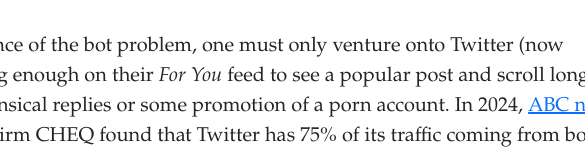
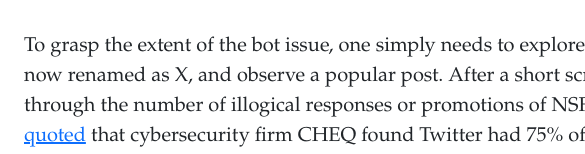
Before and after one commit to tailaiwang/bot-analysis, a React (Vite) app in the folder bot-analysis-react/: page /bot-analysis/background in a window 390 px wide. Shown: the part 593-747 px from the top of the page, 585 px wide, since content can reach past the window. Built offline with nearby package versions, Linux system fonts and the light colour scheme.

Commit message:
made mobile adjustments and editted some of the words in background page

```diff
--- a/bot-analysis-react/src/App.css
+++ b/bot-analysis-react/src/App.css
@@ -1,11 +1,18 @@
 .post {
   height: 100%;
-  width: 1000px;
+  max-width: 1000px;
+  width: 100%;
   margin: 20px;
   display: flex;
   flex-direction: column;
   justify-content: center;
   align-items: center;
+}
+
+.post-item {
+  flex-grow: 1;
+  flex-shrink: 1;
+  max-width: fit-content;
 }
 
 .post-container {
@@ -18,6 +25,8 @@
   background-color: #343a40;
   color: #fff;
   padding: 20px 0;
+  width: 100vw;
+  position: relative;
 }
 
 h1 {
--- a/bot-analysis-react/src/components/Footer.tsx
+++ b/bot-analysis-react/src/components/Footer.tsx
@@ -2,7 +2,7 @@ import React from 'react';
 
 const Footer: React.FC = () => {
   return (
-    <footer className="py-3 bg-dark text-white text-center">
+    <footer className="py-3 bg-dark text-white text-center footer">
       <div className="container">
         <p className="m-0">Made with ❤️ by Tailai, Alex, and Isaiah</p>
       </div>
--- a/bot-analysis-react/src/pages/Analysis.tsx
+++ b/bot-analysis-react/src/pages/Analysis.tsx
@@ -18,7 +18,7 @@ const Analysis: React.FC = () => {
     <div>
       <div className='container post-container'>
         <div className='post'>
-          <div className="jumbotron text-left">
+          <div className="col-md-10 mx-auto text-left post-item">
             <div className="container">
               <Link to="/bot-analysis/" className="btn btn-sm btn-outline-primary"> &lt; Back to Home </Link>
               <h1 className="display-4">Our Analysis: A Live Reddit Data Investigation</h1>
@@ -64,7 +64,7 @@ const Analysis: React.FC = () => {
             <p className='lead content-paragraph'>
               GitHub user <a href="https://github.com/creme332/reddit-spam-bot-detector">creme332 created a heuristic-based algorithm</a> that attempts to classify bots based on account metadata (account age, posting frequency, verification status). The heuristics picked are reminiscent of how a human would guess whether an account is a bot (kind of like an “eye test”).  Note that this heuristic-based algorithm is not deterministic for an account - if the metadata of the account changes, the model's prediction may change. The user warned that the model isn't very accurate, but we figured using metadata heuristics would provide an important baseline for what simple tools could do. We ran the model on its own training data and our testing data, and reproduced the following results:
             </p>
-            <div style={{ display: 'flex', justifyContent: 'center', alignItems: 'center', height: '100%' }}>
+            <div style={{ display: 'flex', justifyContent: 'center', alignItems: 'center', height: '100%' }} className='post-item'>
               <BarChart
                 width={800}
                 height={300}
--- a/bot-analysis-react/src/pages/Background.tsx
+++ b/bot-analysis-react/src/pages/Background.tsx
@@ -12,7 +12,7 @@ const Background: React.FC = () => {
     <div>
       <div className='container post-container'>
         <div className='post'>
-          <div className="jumbotron text-left">
+          <div className="col-md-10 mx-auto text-left post-item">
             <div className="container">
               <Link to="/bot-analysis/" className="btn btn-sm btn-outline-primary my-4"> &lt; Back to Home </Link>
               <h1 className="display-4">Background: What is the Bot Problem?</h1>
@@ -30,17 +30,16 @@ const Background: React.FC = () => {
               <br/>
               <h2 className="content-subtitle text-center mb-4">The Bot Problem</h2>
               <p className='lead content-paragraph'>
-                To understand the prevalence of the bot problem, one must only venture onto Twitter (now known as X)
-                and scroll long enough on their <i>For You</i> feed to see a popular post and scroll long enough to see either
-                 nonsensical replies or some promotion of a porn account. In 2024, <a href='https://www.abc.net.au/news/science/2024-02-28/twitter-x-fighting-bot-problem-as-ai-spam-floods-the-internet/103498070'>ABC news quoted</a> that
-                 cybersecurity firm CHEQ found that Twitter has 75% of its traffic coming from bots, while other platforms like Facebook,
-                 Instagram, and TikTok have only around 3%. So while some platforms are doing well at mitigating this
+              To grasp the extent of the bot issue, one simply needs to explore their "For You" feed on Twitter, now renamed as X, and observe a popular post.
+               After a short scroll, the issue becomes obvious through the number of illogical responses or promotions of NSFW accounts. In 2024, <a href='https://www.abc.net.au/news/science/2024-02-28/twitter-x-fighting-bot-problem-as-ai-spam-floods-the-internet/103498070'>ABC news quoted</a> that
+                 cybersecurity firm CHEQ found Twitter had 75% of its traffic coming from bots, while other platforms like Facebook,
+                 Instagram, and TikTok had only around 3%. So while some platforms are doing well at mitigating this
                  problem with their efforts in moderation, other platforms like Twitter clearly are not doing enough.
                  This spike of bot activity on Twitters platform is likely attributed to <a href='https://www.npr.org/2024/03/07/1235784919/twitter-x-bots-social-media-elon-musk'>Elon Musk’s decision</a> to cut
-                 moderation costs substantially and dissolved Twitter’s Internal Trust and Safety Council. This was done
+                 moderation costs substantially and dissolve Twitter’s Internal Trust and Safety Council. This was done
                  by Elon Musk in an attempt to make Twitter more profitable by minimizing unnecessary expenses, but clearly
                   this has had a profound impact on the level of bot activity seen today. Further exacerbating this was the
-                   decision to introduce a new paid account tier to actually solve the bot problem, but some experts say this
+                   decision to introduce a new paid account tier to make bot farms too expensive, but some experts say this
                     intensified the visibility of bots since paid accounts had higher visibility in comments.
               </p>
               <div className='content-container'>
@@ -56,16 +55,16 @@ const Background: React.FC = () => {
                 making it much more costly to use third party vendors. Reddit moderators have expressed their grievances
                   to such changes, emphasizing how such third party tools helped them manage the overwhelming amount of
                   bots in their communities. With new generative AI being released such as GPT-3 and GPT-4, the problem
-                  with identifying these bots by both machine learning and human methods has become increasing difficult.
+                  with identifying these bots by both machine learning and human methods has become increasing difficult as well.
                   The largest concern however is the ever expanding <i>For You</i> feeds that social media companies are trying
-                  to grow. With these feeds, users are exposed to accounts that not within their personal networks and
-                  thus are much more likely to see ai generated content and bots themselves. With such problems
+                  to grow. With these feeds, users are exposed to accounts that are not within their personal networks and
+                  thus users are much more likely to see ai generated content and bots themselves. With such problems
                   intersecting, many internet theorists believe we already live in a <a href='https://www.forbes.com/sites/danidiplacido/2024/01/16/the-dead-internet-theory-explained/?sh=15e8ffea57c2'>Dead Internet Theory</a> scenario.
               </p>
               <h2 className="content-subtitle text-center mb-4">Who's creating these bots and why?</h2>
               <p className='lead content-paragraph'>
                 There are many different bad actors that use these bots, but their motives are always to influence either
-                users' actions or beliefs. The two most common end goals of this influence usually fall into two categories:
+                users' actions or beliefs. The end goals of this influence usually fall into two categories:
                 foreign influence and financial gain. Over the course of the Ukraine-Russia war, many bot accounts have been {" "}
                  <a href="https://www.theguardian.com/world/2022/may/01/troll-factory-spreading-russian-pro-war-lies-online-says-uk ">found supporting Pro-Russian opinions</a> to
                  improve public perception of Russia’s invasion of Ukraine. This botfarm (i.e. a network of bots) has been linked back to an old arms factory
@@ -89,7 +88,7 @@ const Background: React.FC = () => {
               <h2 className="content-subtitle text-center mb-4">The Consequences</h2>
               <p className='lead content-paragraph'>
               Through our investigation, we found that while bots may affect the overall user experience on these platforms and
-               cause frustration, there are much deeper problems. Members of other countries
+               cause frustration, there are much deeper problems at play. Members of other countries
                such as Russia can utilize these bots to try
                and undermine democracy by spreading misinformation through their bot farms. With generative AI, this misinformation can be even more
                 powerful and threaten even the belief in objective truths which democracy relies on. This <a href="https://ssrn.com/abstract=3213954"> liar’s dividend</a> threatens not
--- a/bot-analysis-react/src/pages/Industry.tsx
+++ b/bot-analysis-react/src/pages/Industry.tsx
@@ -39,7 +39,7 @@ const Industry: React.FC = () => {
     <div>
       <div className="container post-container">
         <div className="post">
-          <div className="jumbotron text-left">
+          <div className="col-md-10 mx-auto text-left post-item">
             <div className="container">
               {topContent}
               <h2 className="content-subtitle text-center mb-4">Facebook's Approach to the Bot Problem</h2>
```
Also changed, not shown: bot-analysis-react/404.html (added, +23 -0 lines).
